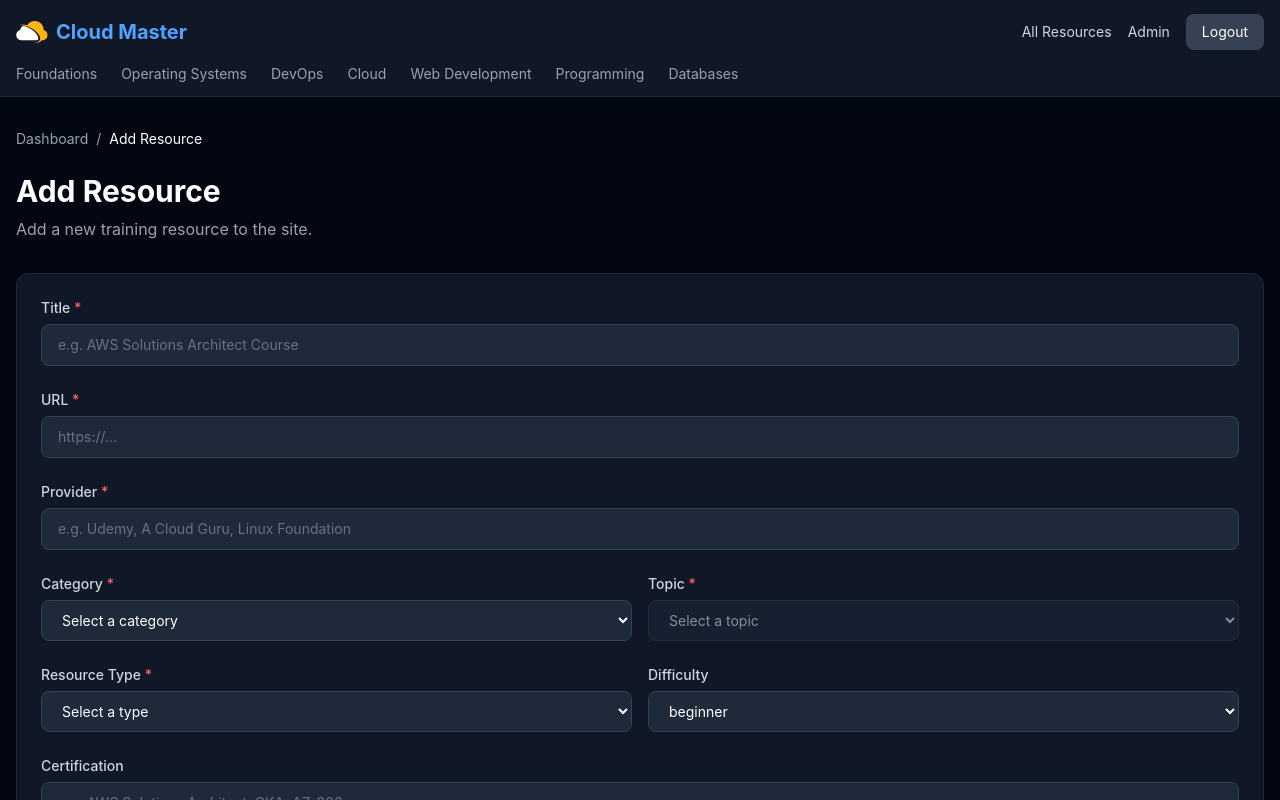
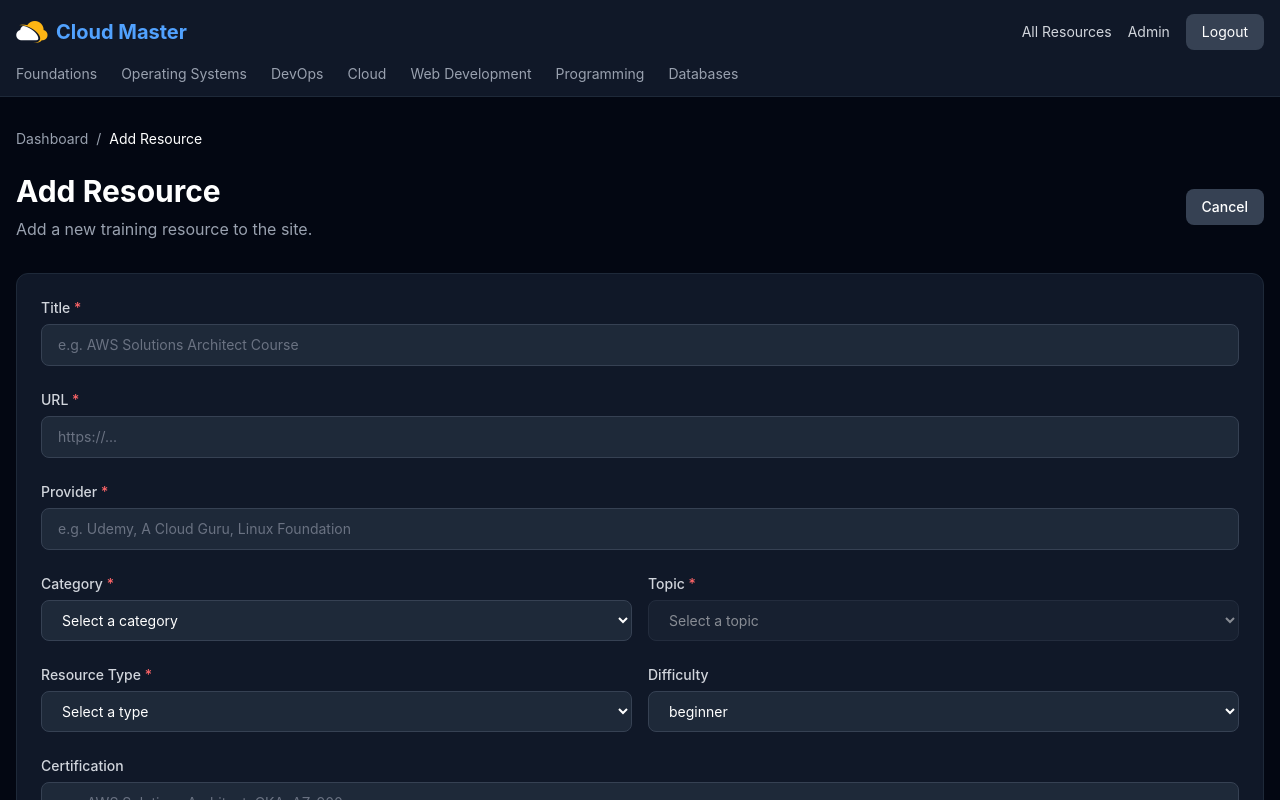
Before and after one commit to zemation/cloud-master-full-stack, a React (Vite) app in the folder cloud-master-io/: page /admin/resources/add in a window 1280 px wide. Shown: the top 800 px of the page. Built offline with nearby package versions, Linux system fonts and the light colour scheme; sample sign-in values are in the browser's storage.

Commit message:
Added cancel button to add/edit resource pages

```diff
--- a/cloud-master-io/src/pages/admin/AddResourcePage.jsx
+++ b/cloud-master-io/src/pages/admin/AddResourcePage.jsx
@@ -6,6 +6,7 @@ import { useDispatch, useSelector } from 'react-redux';
 import { createResource, reset } from '../../store/resourceSlice';
 import ResourceForm from '../../components/admin/ResourceForm';
 import Card from '../../components/ui/Card';
+import Button from '../../components/ui/Button';
 
 const AddResourcePage = () => {
   const navigate = useNavigate();
@@ -33,9 +34,12 @@ const AddResourcePage = () => {
         <span className='text-white'>Add Resource</span>
       </nav>
 
-      <div className='mb-8'>
-        <h1 className='text-3xl font-bold text-white mb-2'>Add Resource</h1>
-        <p className='text-gray-400'>Add a new training resource to the site.</p>
+      <div className='flex items-center justify-between mb-8'>
+        <div>
+          <h1 className='text-3xl font-bold text-white mb-2'>Add Resource</h1>
+          <p className='text-gray-400'>Add a new training resource to the site.</p>
+        </div>
+        <Button variant='secondary' onClick={() => navigate('/admin')}>Cancel</Button>
       </div>
 
       {isError && (
--- a/cloud-master-io/src/pages/admin/EditResourcePage.jsx
+++ b/cloud-master-io/src/pages/admin/EditResourcePage.jsx
@@ -6,6 +6,7 @@ import { useDispatch, useSelector } from 'react-redux';
 import { getResource, updateResource, reset, clearResource } from '../../store/resourceSlice';
 import ResourceForm from '../../components/admin/ResourceForm';
 import Card from '../../components/ui/Card';
+import Button from '../../components/ui/Button';
 import Spinner from '../../components/ui/Spinner';
 
 const EditResourcePage = () => {
@@ -44,9 +45,12 @@ const EditResourcePage = () => {
         <span className='text-white'>Edit Resource</span>
       </nav>
 
-      <div className='mb-8'>
-        <h1 className='text-3xl font-bold text-white mb-2'>Edit Resource</h1>
-        <p className='text-gray-400'>Update an existing training resource.</p>
+      <div className='flex items-center justify-between mb-8'>
+        <div>
+          <h1 className='text-3xl font-bold text-white mb-2'>Edit Resource</h1>
+          <p className='text-gray-400'>Update an existing training resource.</p>
+        </div>
+        <Button variant='secondary' onClick={() => navigate('/admin')}>Cancel</Button>
       </div>
 
       {isError && (
```
